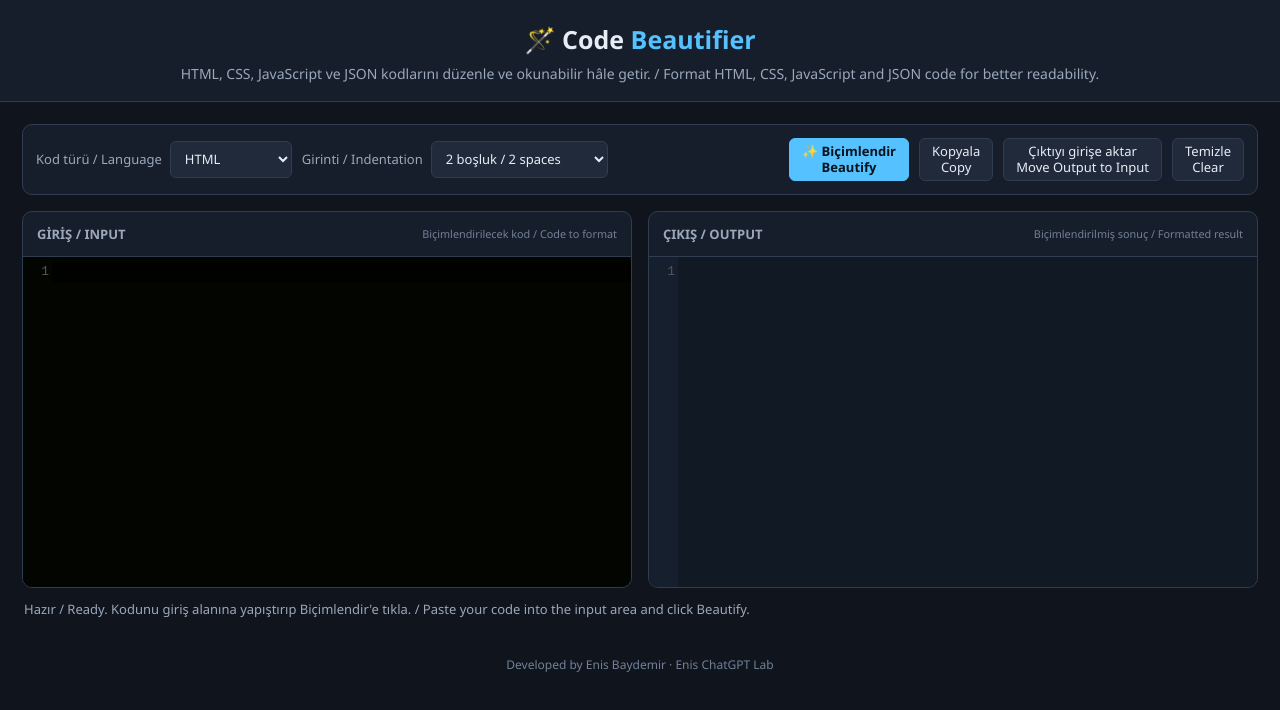
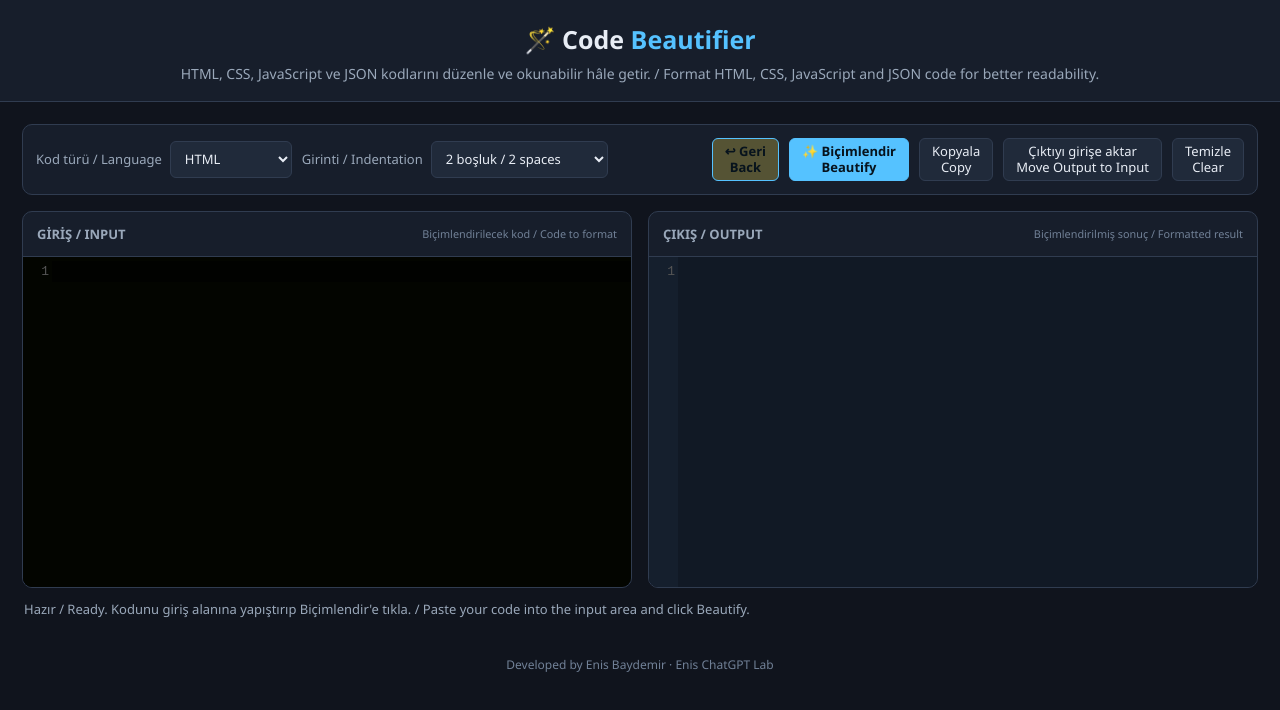
Before and after one commit to enisthebiker/codetest, a plain HTML site: page index2.html in a window 1280 px wide. Drawn offline with nearby package versions, Linux system fonts and the light colour scheme; a script that the page names is missing.

Commit message:
Add back button to navigate to index.html

```diff
--- a/index2.html
+++ b/index2.html
@@ -52,6 +52,7 @@ select, button {
     background: var(--panel-light); color: var(--text); font: inherit; font-size: 13px;
 }
 select { padding: 0 30px 0 10px; }
+button.backbutton { color: #07131d; background: #555334; border-color: var(--accent); font-weight: 700; }
 button { min-height: 42px; padding: 4px 12px; line-height: 1.25; cursor: pointer; transition: background .15s, border-color .15s; }
 button:hover { border-color: var(--accent); background: #29394d; }
 button.primary { color: #07131d; background: var(--accent); border-color: var(--accent); font-weight: 700; }
@@ -131,6 +132,7 @@ footer { padding: 10px 20px 22px; color: #718197; text-align: center; font-size:
             </select>
         </div>
         <span class="spacer"></span>
+        <button class="backbutton" onclick="window.location.href='index.html'">↩ Geri<br>Back</button>
         <button class="primary" id="formatBtn" type="button">✨ Biçimlendir<br>Beautify</button>
         <button id="copyBtn" type="button">Kopyala<br>Copy</button>
         <button id="useOutputBtn" type="button">Çıktıyı girişe aktar<br>Move Output to Input</button>
```
